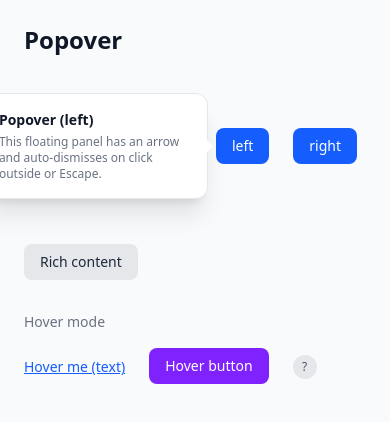
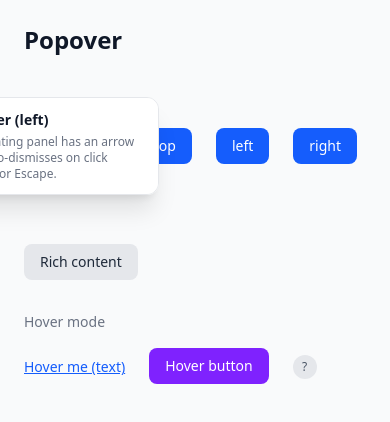
Before and after one commit to Kemi-Oluwadahunsi/ReadyToUse-React-Components, a React (Vite) app: page /popover in a window 390 px wide. Both pictures are taken after a click on the element "left". Shown: the top 422 px of the page. Built offline with nearby package versions, Linux system fonts and the light colour scheme.

Commit message:
fix: add new spinner variants to stories + fix popover mobile overflow
- Spinner stories: add chase, bounce, wave, fold to argTypes options and AllVariants display
- Popover: clamp content within viewport with max-width, overflow-auto, and position adjustment to prevent mobile overflow

```diff
--- a/src/components/Popover.jsx
+++ b/src/components/Popover.jsx
@@ -83,7 +83,10 @@ const Popover = ({
   // Position calculation
   useEffect(() => {
     if (!isOpen || !triggerRef.current) return;
+
+    const calcPos = () => {
       const tr = triggerRef.current.getBoundingClientRect();
+      const content = contentRef.current;
       const vw = window.innerWidth;
       const vh = window.innerHeight;
 
@@ -104,11 +107,35 @@ const Popover = ({
         left = tr.right + offset;
       }
 
-    // Clamp
-    top = Math.max(8, Math.min(top, vh - 8));
-    left = Math.max(8, Math.min(left, vw - 8));
+      // Clamp within viewport with margin
+      const margin = 12;
+      top = Math.max(margin, Math.min(top, vh - margin));
+      left = Math.max(margin, Math.min(left, vw - margin));
 
       setPos({ top, left });
+
+      // After positioning, clamp the content box to stay in viewport
+      if (content) {
+        const cRect = content.getBoundingClientRect();
+        const maxW = vw - margin * 2;
+        content.style.maxWidth = `${maxW}px`;
+
+        // If overflowing right
+        if (cRect.right > vw - margin) {
+          const shift = cRect.right - (vw - margin);
+          setPos((prev) => ({ ...prev, left: prev.left - shift }));
+        }
+        // If overflowing left
+        if (cRect.left < margin) {
+          const shift = margin - cRect.left;
+          setPos((prev) => ({ ...prev, left: prev.left + shift }));
+        }
+      }
+    };
+
+    // Run twice: first to position, second to adjust overflow
+    calcPos();
+    requestAnimationFrame(calcPos);
   }, [isOpen, placement, align, offset]);
 
   // Click outside
@@ -173,7 +200,7 @@ const Popover = ({
           className={`fixed z-50 ${translateMap[placement]} ${transformOrigins[placement]} rui-popover-enter ${className}`}
           style={{ top: pos.top, left: pos.left }}
         >
-          <div className="relative bg-white dark:bg-zinc-800 rounded-xl shadow-xl border border-gray-200 dark:border-zinc-700 p-4">
+          <div className="relative bg-white dark:bg-zinc-800 rounded-xl shadow-xl border border-gray-200 dark:border-zinc-700 p-3 sm:p-4 max-w-[calc(100vw-24px)] overflow-auto">
             {showArrow && (
               <span
                 className={`absolute w-0 h-0 border-[6px] ${arrowDir[placement]}`}
```
Also changed, not shown: 1 other file (tests, documents, lock files or other folders). Lines whose indentation alone changed are shown as unchanged.
